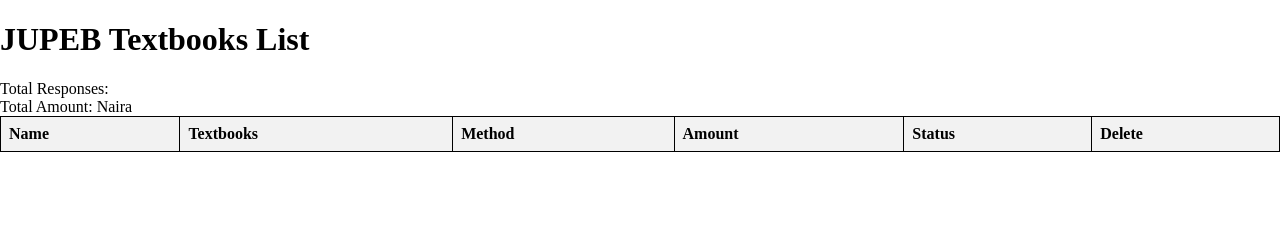
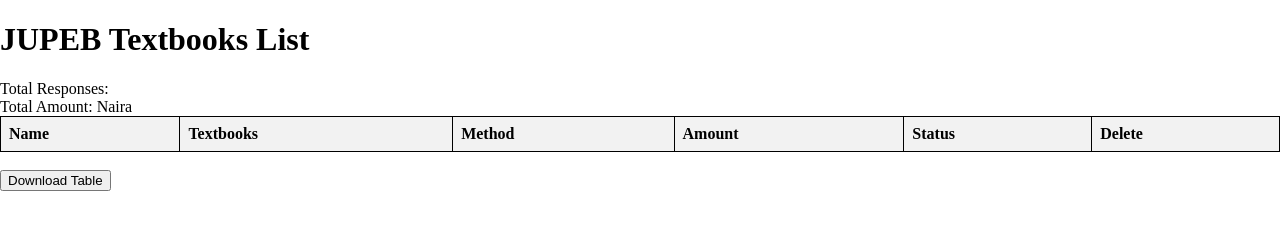
Before and after one commit to IFEFXX/admin.textbookslist, a plain HTML site: page index.html in a window 1280 px wide. Drawn offline with Linux system fonts and the light colour scheme; no server answers.

Commit message:
Update index.html download

```diff
--- a/index.html
+++ b/index.html
@@ -41,6 +41,9 @@
         <tbody id="data-body">
         </tbody>
     </table>
+    <br>
+    <button onclick="generatePDF()">Download Table</button>
+
 
     <script src="https://www.gstatic.com/firebasejs/7.24.0/firebase-app.js"></script>
     <script src="https://www.gstatic.com/firebasejs/7.24.0/firebase-firestore.js"></script>
```
